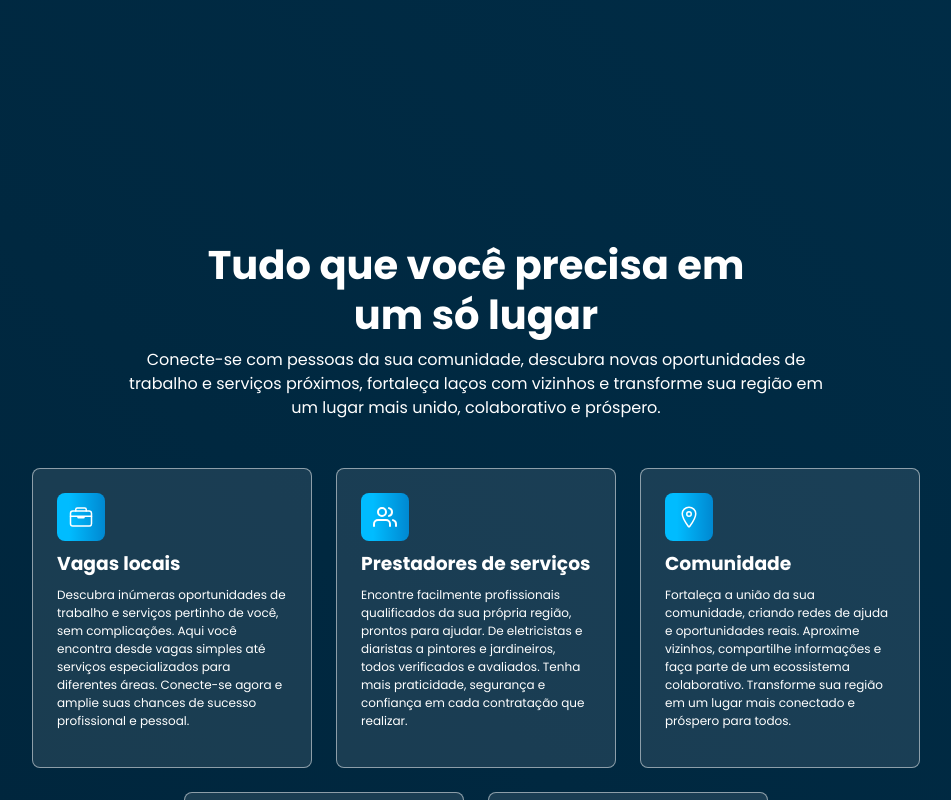
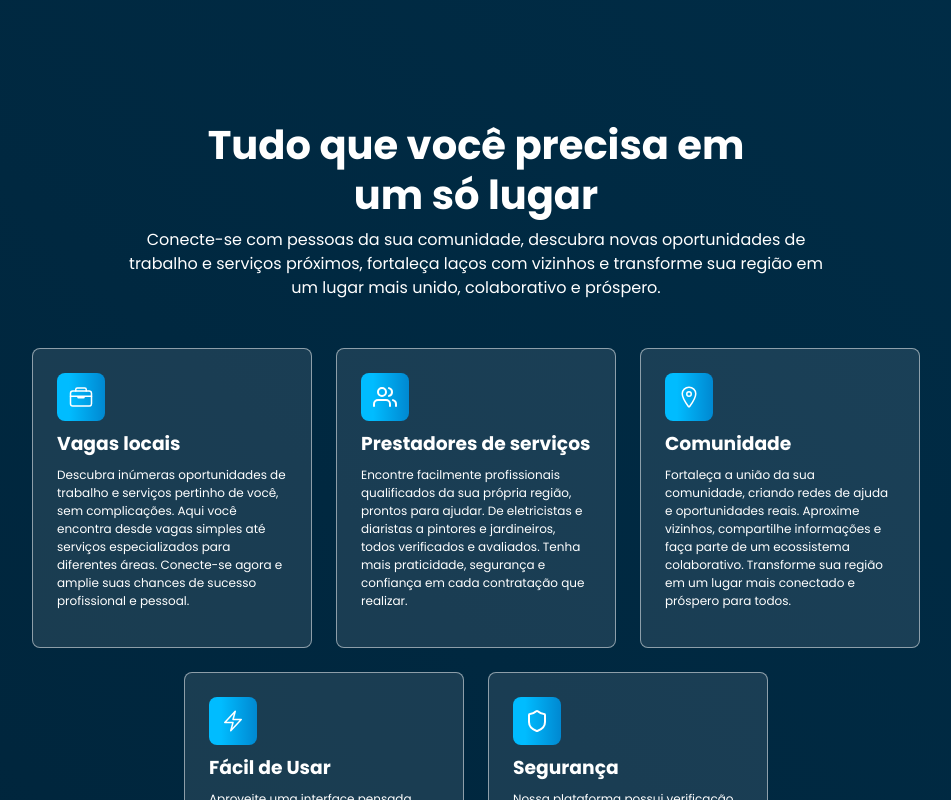
Before and after one commit to mickeiasdev/ConectaBairro, a React (Vite) app: page / in a window 1280 px wide. Shown: the part 680-1480 px from the top of the page, without its empty margins (164-1115 px from the left). Built offline with nearby package versions, Linux system fonts and the light colour scheme.

Commit message:
feat: add margin adjustment for second child in main layout to eliminate gap

```diff
--- a/src/styles/landingpage/LandingPage.module.css
+++ b/src/styles/landingpage/LandingPage.module.css
@@ -9,3 +9,7 @@
   justify-content: center;
   padding: 0 1.5rem;
 }
+
+.main > :nth-child(2) {
+  margin-top: -7.5rem; /* anula o gap antes do segundo item */
+}
```
